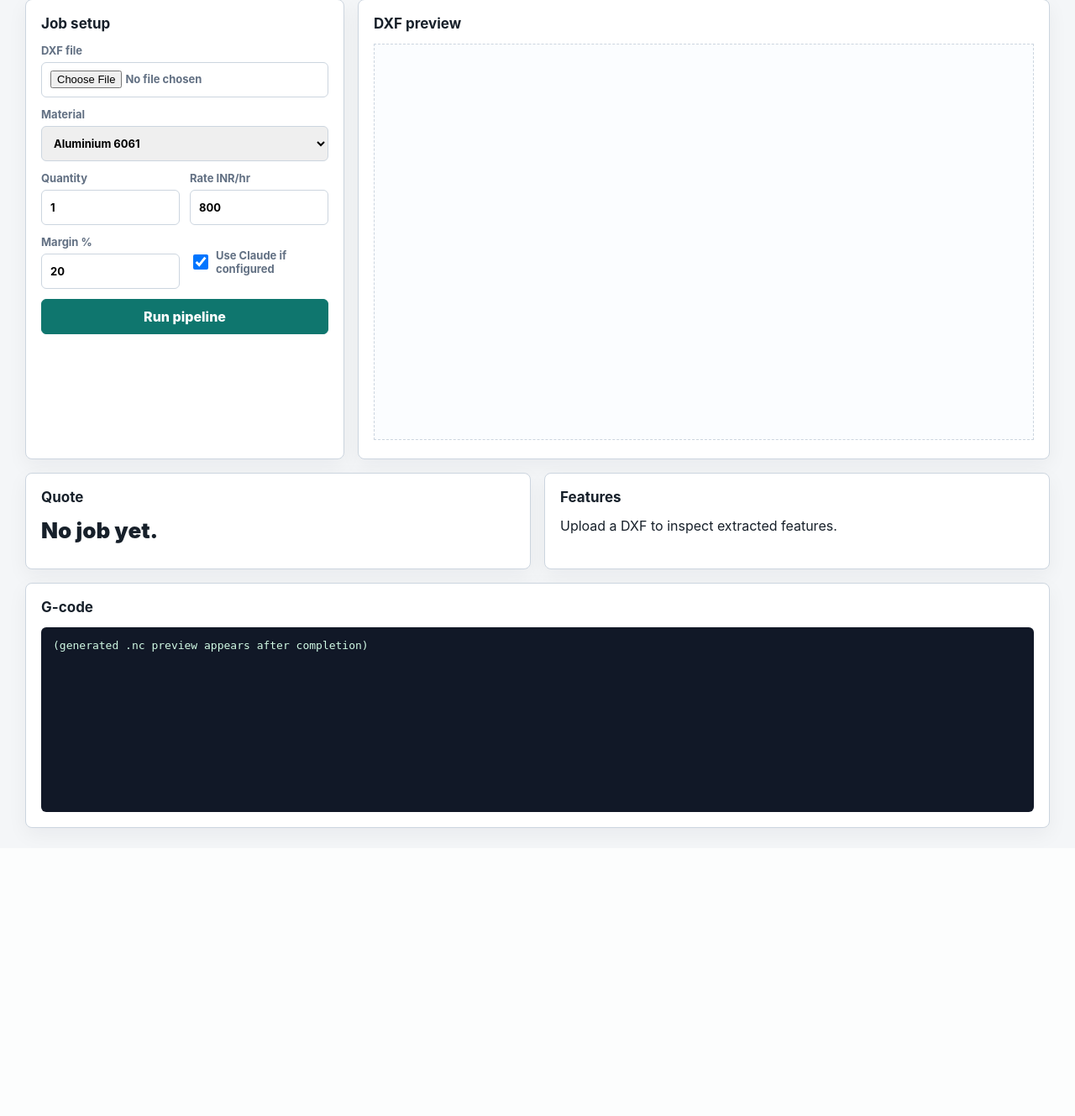
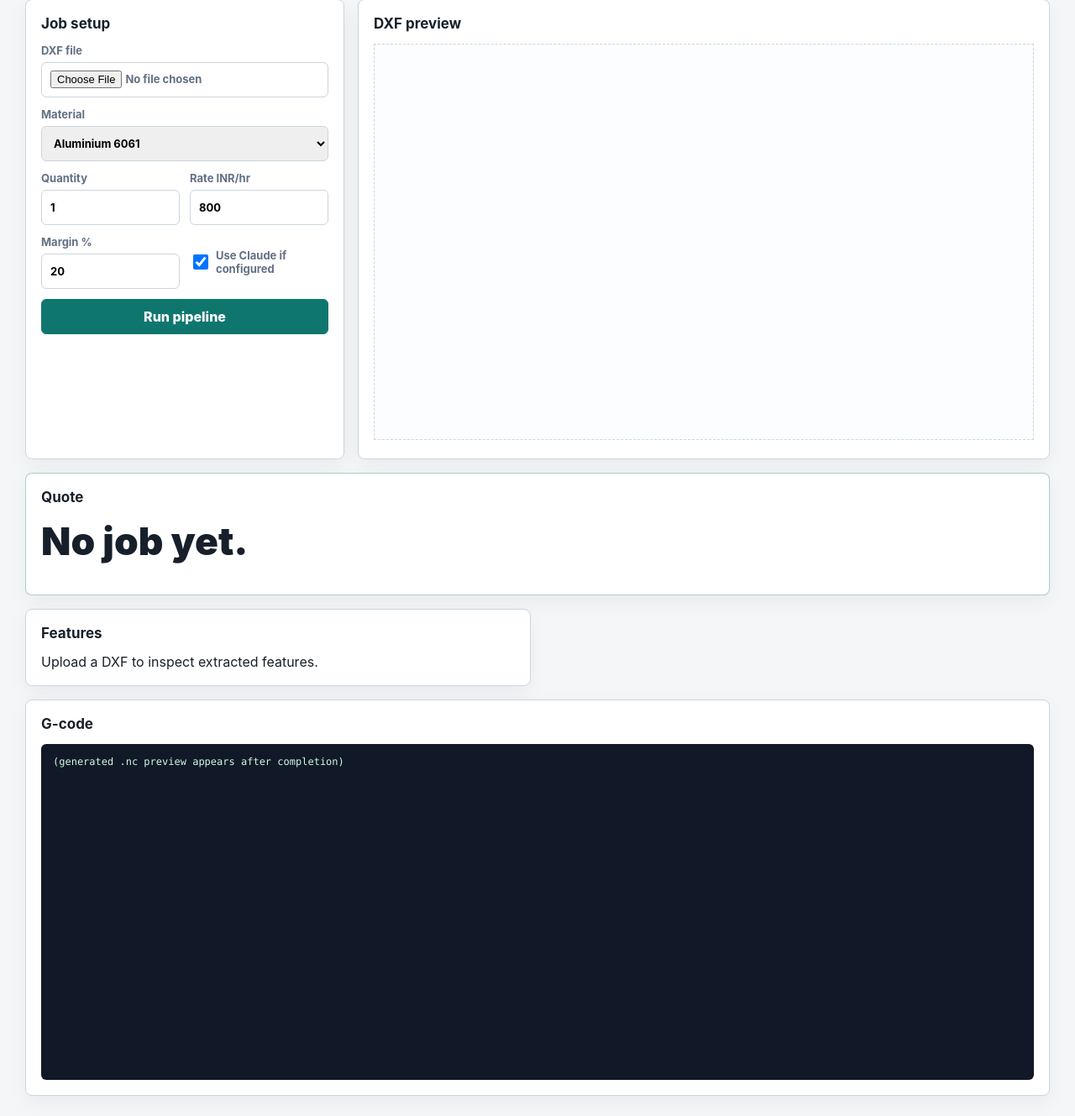
Before and after one commit to aryankushwaha28/prototech-cnc-intelligence, a FastAPI app: page / in a window 1280 px wide. Shown: the part 129-1458 px from the top of the page at 84% size. Before the commit the page ends 1127 px from the top, so only its background shows below. Run offline with FastAPI, Linux system fonts and the light colour scheme.

Commit message:
Improve quote and G-code result UX

```diff
--- a/app/static/app.js
+++ b/app/static/app.js
@@ -67,8 +67,8 @@ function renderJob(job) {
       <tr><td>Complexity</td><td>${job.features.complexity_score}</td></tr>
     </table>`;
   downloads.innerHTML = `
-    <a href="/api/jobs/${job.job_id}/quote.pdf">Download PDF</a>
-    <a href="/api/jobs/${job.job_id}/program.nc">Download .nc</a>`;
+    <a href="/api/jobs/${job.job_id}/quote.pdf">Download PDF Quote</a>
+    <a href="/api/jobs/${job.job_id}/program.nc">Download G-code .nc</a>`;
   drawPreview(job);
 }
 
--- a/app/static/style.css
+++ b/app/static/style.css
@@ -91,6 +91,11 @@ p {
   grid-column: 1 / -1;
 }
 
+.quote-panel {
+  grid-column: 1 / -1;
+  border-color: rgba(15, 118, 110, 0.35);
+}
+
 label {
   display: grid;
   gap: 6px;
@@ -146,25 +151,33 @@ button:hover {
 }
 
 .metric {
-  font-size: 26px;
+  font-size: clamp(30px, 4vw, 46px);
   font-weight: 900;
 }
 
 .downloads {
   display: flex;
-  gap: 10px;
+  gap: 12px;
   flex-wrap: wrap;
-  margin-top: 12px;
+  margin-top: 18px;
 }
 
 .downloads a {
   display: inline-flex;
-  padding: 9px 12px;
+  align-items: center;
+  justify-content: center;
+  min-height: 52px;
+  padding: 14px 20px;
   border-radius: 6px;
-  background: #e6f4f1;
-  color: var(--accent-dark);
-  font-weight: 800;
+  background: var(--accent);
+  color: white;
+  font-size: 15px;
+  font-weight: 900;
   text-decoration: none;
+}
+
+.downloads a:hover {
+  background: var(--accent-dark);
 }
 
 table {
@@ -180,7 +193,6 @@ td, th {
 }
 
 pre {
-  min-height: 220px;
   overflow: auto;
   margin: 0;
   padding: 14px;
@@ -188,6 +200,13 @@ pre {
   background: #111827;
   color: #d1fae5;
   font-size: 13px;
+}
+
+.gcode-viewer {
+  height: 400px;
+  overflow-y: scroll;
+  font-family: ui-monospace, SFMono-Regular, Consolas, "Liberation Mono", monospace;
+  font-size: 12px;
 }
 
 @media (max-width: 860px) {
--- a/app/templates/index.html
+++ b/app/templates/index.html
@@ -47,7 +47,7 @@
       </div>
 
       <section class="results">
-        <div class="panel">
+        <div class="panel quote-panel">
           <h2>Quote</h2>
           <div id="quoteBox" class="metric">No job yet.</div>
           <div id="downloads" class="downloads"></div>
@@ -58,7 +58,7 @@
         </div>
         <div class="panel wide">
           <h2>G-code</h2>
-          <pre id="gcodeBox">(generated .nc preview appears after completion)</pre>
+          <pre id="gcodeBox" class="gcode-viewer">(generated .nc preview appears after completion)</pre>
         </div>
       </section>
     </section>
```
